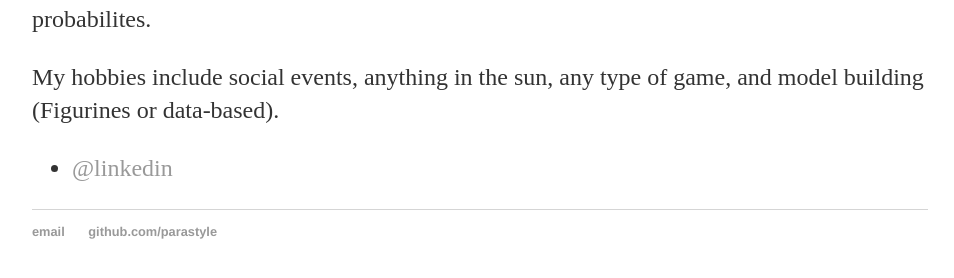
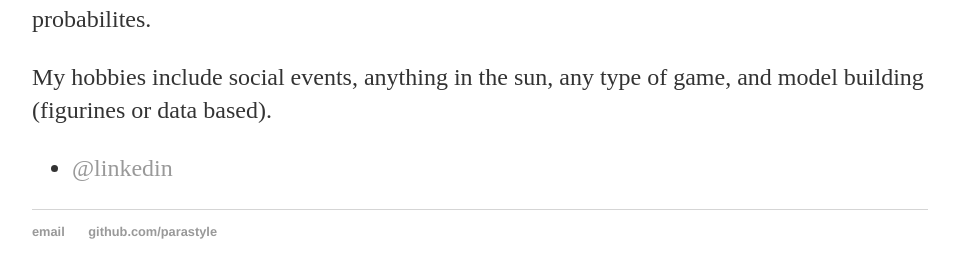
Before and after one commit to parastyle/parastyle.github.io, a Jekyll site: the page built from about/index.html, in a window 1280 px wide. Shown: the part 549-827 px from the top of the page, without its empty margins (160-1114 px from the left). Built offline with Jekyll 4.4.1, drawn with Linux system fonts in a browser that asks for light colours.

```diff
--- a/about/index.html
+++ b/about/index.html
@@ -9,7 +9,7 @@ title: About Michael Muller
 
 <p>I am a data-engineer with big interest in public data and predictive analytics. Recent projects have led me to data mining a range of subjects. From the metro transit authority, to every major underwear retailer in the USA for all kinds of insights. I could easily see a dream job in taking all sorts of freely given data from users. Then organizing, storing, transforming, and visualizing all of it back to them, for them.</p>
 	<p>Taking on an M.S. in Data Science from a backgrond in Liberal Arts was no easy task for me, but I could not have asked for a better start. Recommender systems, simulations, and queuing theory worked harmonously alongside computational mathematics, statistics and probabilites.</p>
-	<p>My hobbies include social events, anything in the sun, any type of game, and model building (Figurines or data-based).</p>
+	<p>My hobbies include social events, anything in the sun, any type of game, and model building (figurines or data based).</p>
 
 			<ul class="contacts">
 				<li><a href="https://www.linkedin.com/in/michael-muller-30394097/">@linkedin</a></li>
```
